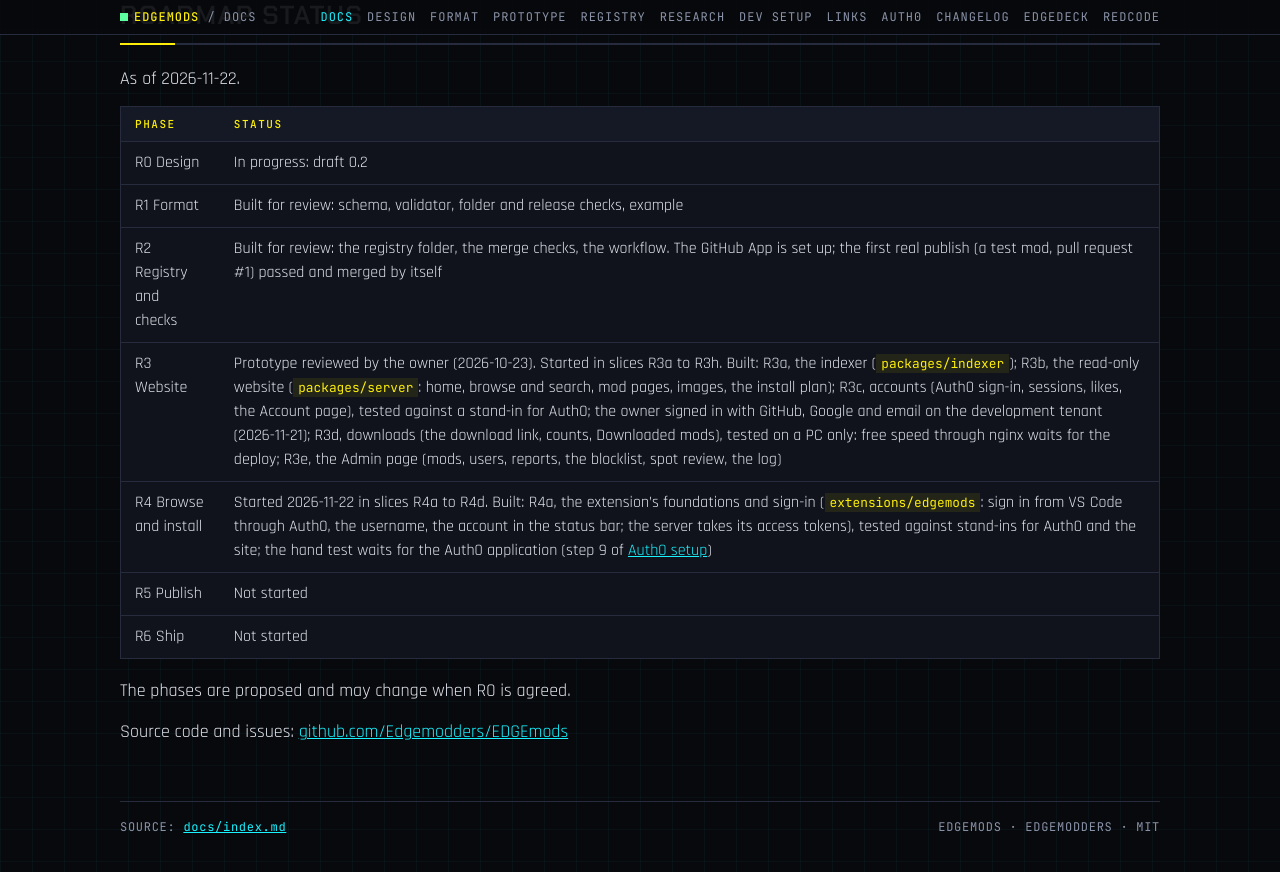
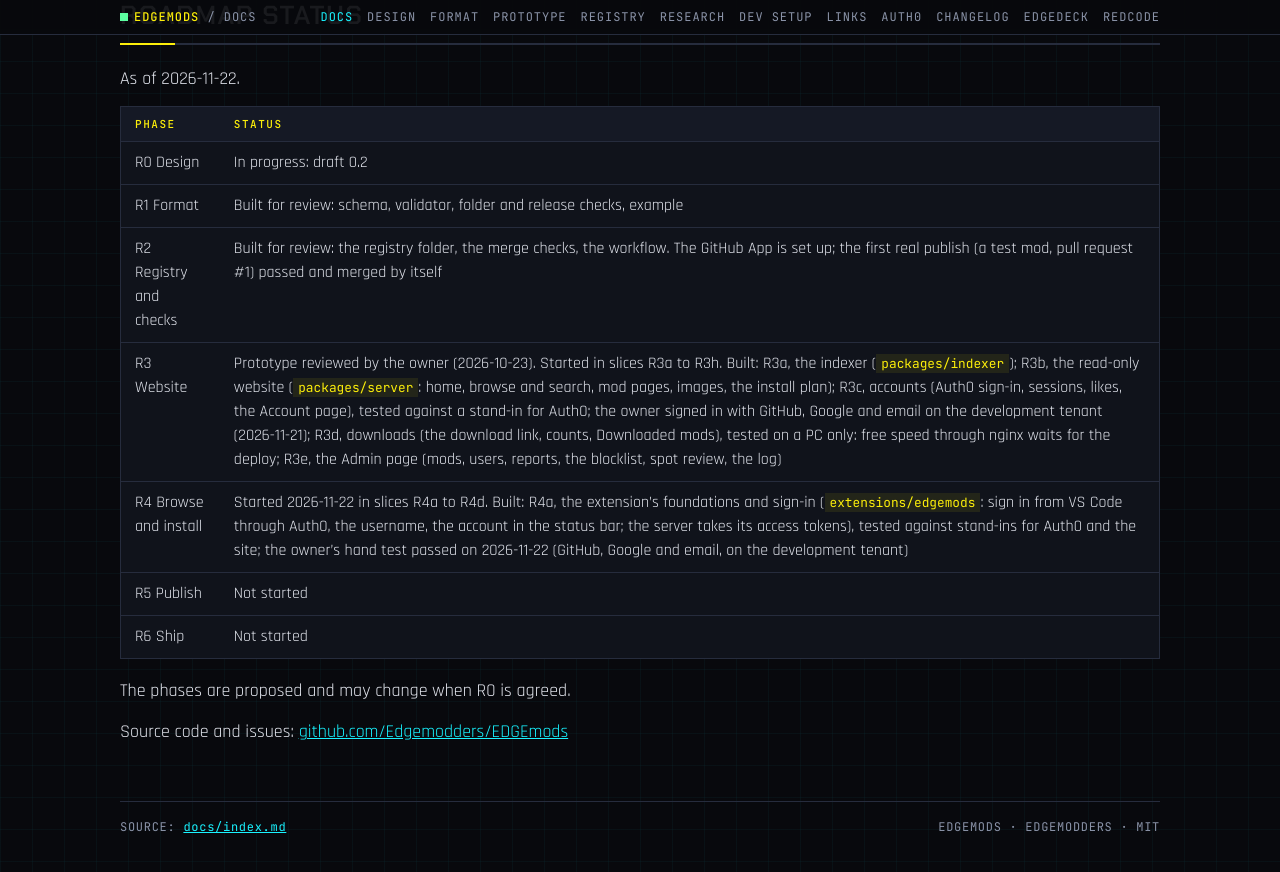
Before and after one commit to Edgemodders/EDGEmods, a Jekyll site: the page built from docs/index.md, in a window 1280 px wide and 900 px high, scrolled down 963 px. Shown: the top 872 px of the window. Built offline with Jekyll 4.4.1, drawn with Linux system fonts in a browser that asks for light colours; our own code applies the rules of GitHub Pages for plain Markdown files.

Commit message:
R4a: the owner's hand test passed (sign in from VS Code with GitHub, Google and email)
Co-Authored-By: Claude Opus 5.5 <noreply@anthropic.com>

```diff
--- a/docs/index.md
+++ b/docs/index.md
@@ -26,7 +26,7 @@ As of 2026-11-22.
 | R1 Format | Built for review: schema, validator, folder and release checks, example |
 | R2 Registry and checks | Built for review: the registry folder, the merge checks, the workflow. The GitHub App is set up; the first real publish (a test mod, pull request #1) passed and merged by itself |
 | R3 Website | Prototype reviewed by the owner (2026-10-23). Started in slices R3a to R3h. Built: R3a, the indexer (`packages/indexer`); R3b, the read-only website (`packages/server`: home, browse and search, mod pages, images, the install plan); R3c, accounts (Auth0 sign-in, sessions, likes, the Account page), tested against a stand-in for Auth0; the owner signed in with GitHub, Google and email on the development tenant (2026-11-21); R3d, downloads (the download link, counts, Downloaded mods), tested on a PC only: free speed through nginx waits for the deploy; R3e, the Admin page (mods, users, reports, the blocklist, spot review, the log) |
-| R4 Browse and install | Started 2026-11-22 in slices R4a to R4d. Built: R4a, the extension's foundations and sign-in (`extensions/edgemods`: sign in from VS Code through Auth0, the username, the account in the status bar; the server takes its access tokens), tested against stand-ins for Auth0 and the site; the hand test waits for the Auth0 application (step 9 of [Auth0 setup](auth0-setup.html)) |
+| R4 Browse and install | Started 2026-11-22 in slices R4a to R4d. Built: R4a, the extension's foundations and sign-in (`extensions/edgemods`: sign in from VS Code through Auth0, the username, the account in the status bar; the server takes its access tokens), tested against stand-ins for Auth0 and the site; the owner's hand test passed on 2026-11-22 (GitHub, Google and email, on the development tenant) |
 | R5 Publish | Not started |
 | R6 Ship | Not started |
 
```
Also changed, not shown: CLAUDE.md (+1 -1 lines).
